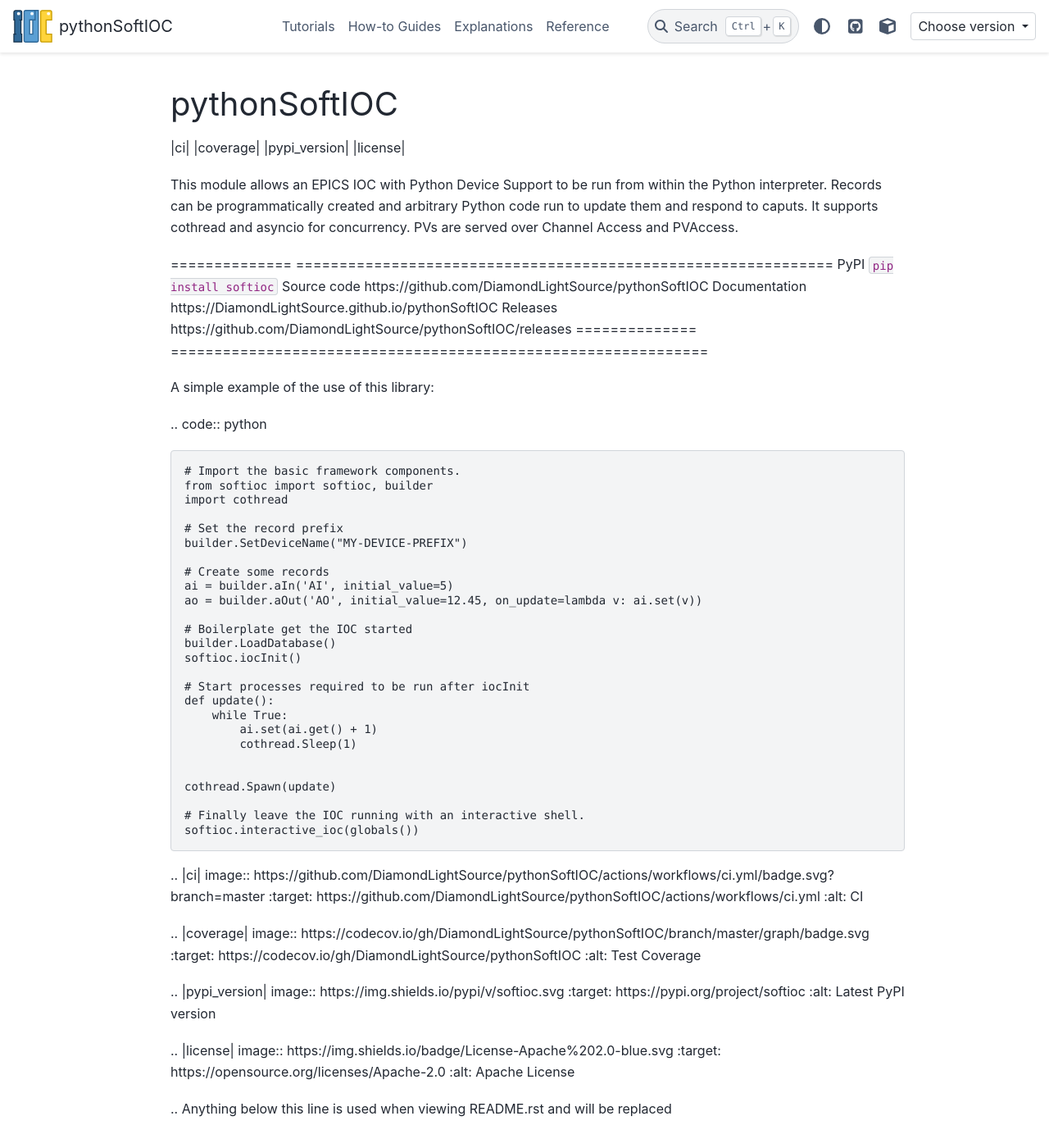
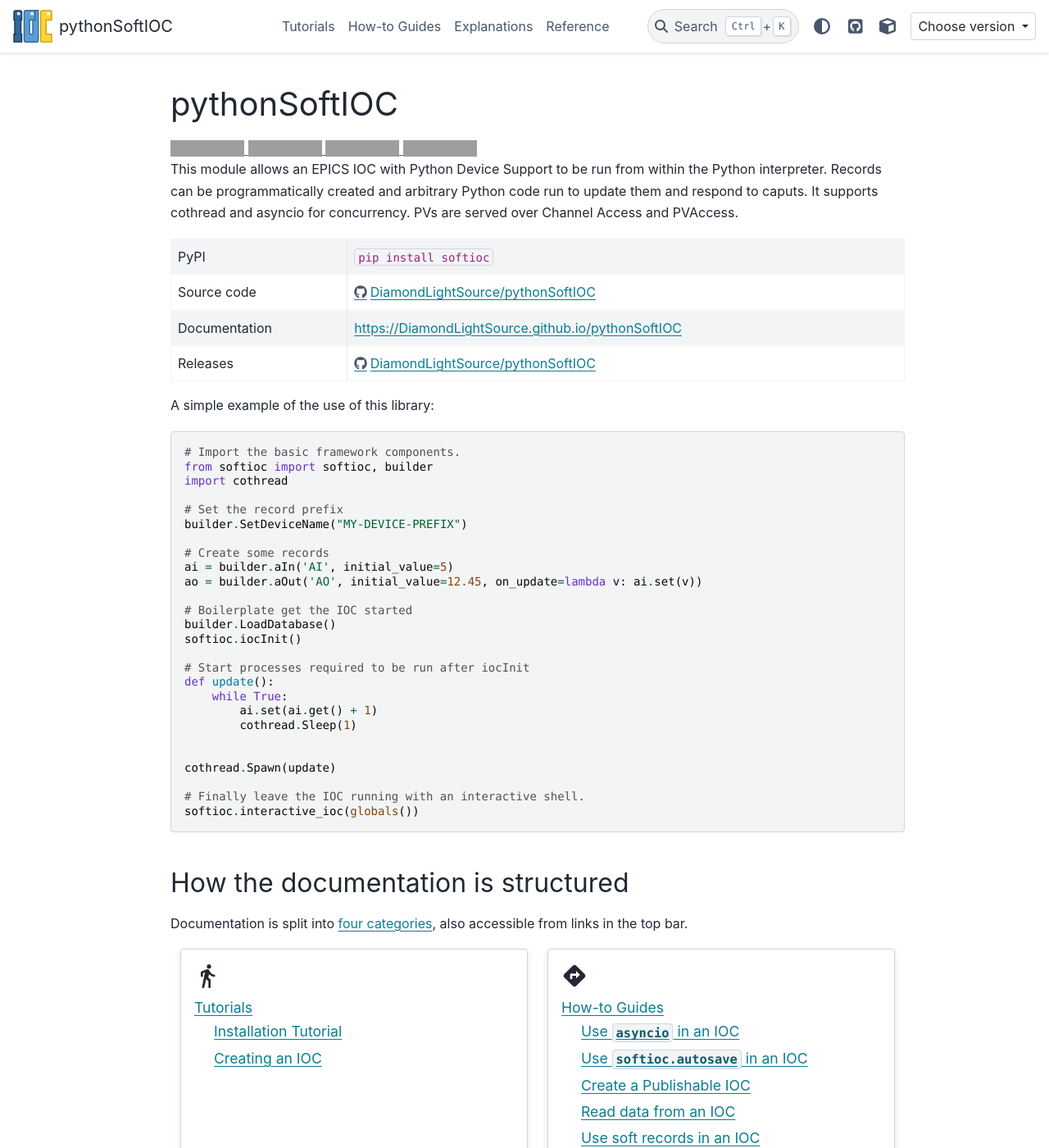
Before and after one commit to DiamondLightSource/pythonSoftIOC, a Sphinx documentation site: the page built from docs/index.md, in a window 1280 px wide and 1400 px high. Shown: the whole window at 82% size. Built offline with Sphinx 7.4.7 and the PyData theme 0.15.4, drawn with Linux system fonts in a browser that asks for light colours; the version number could not be read and is left out; part of the change alters nothing that is shown; grey boxes are pictures that could not be loaded.

Commit message:
Include README.rst in index.md through eval-rst so it renders as RST
MyST's {include} directive ignores the :parser: option and parsed the
README as Markdown, so the rendered index page showed the RST source
(|ci| badges, the ==== table and .. code:: block) as plain text.

An eval-rst fence with a real docutils include parses it as RST, but
MyST parses that fence in a scratch document, so substitution
definitions in it never resolve and an RST title cannot nest the
Markdown headings that follow. So the README now uses plain image
directives for its badges (which render the same on GitHub and PyPI)
and index.md supplies the H1 itself, including the README from a
marker comment after its title.

Co-Authored-By: Claude Fable 5.1 <noreply@anthropic.com>
Claude-Session: https://claude.ai/code/session_01Uybqz3j1MXkGpuHVYNKjT5

````diff
--- a/README.rst
+++ b/README.rst
@@ -1,7 +1,24 @@
 pythonSoftIOC
 =============
 
-|ci| |coverage| |pypi_version| |license|
+..
+    Anything above this line is replaced by the title in docs/index.md
+
+.. image:: https://github.com/DiamondLightSource/pythonSoftIOC/actions/workflows/ci.yml/badge.svg?branch=master
+    :target: https://github.com/DiamondLightSource/pythonSoftIOC/actions/workflows/ci.yml
+    :alt: CI
+
+.. image:: https://codecov.io/gh/DiamondLightSource/pythonSoftIOC/branch/master/graph/badge.svg
+    :target: https://codecov.io/gh/DiamondLightSource/pythonSoftIOC
+    :alt: Test Coverage
+
+.. image:: https://img.shields.io/pypi/v/softioc.svg
+    :target: https://pypi.org/project/softioc
+    :alt: Latest PyPI version
+
+.. image:: https://img.shields.io/badge/License-Apache%202.0-blue.svg
+    :target: https://opensource.org/licenses/Apache-2.0
+    :alt: Apache License
 
 
 This module allows an EPICS IOC with Python Device Support to be run from within
@@ -47,22 +64,6 @@ A simple example of the use of this library:
     # Finally leave the IOC running with an interactive shell.
     softioc.interactive_ioc(globals())
 
-.. |ci| image:: https://github.com/DiamondLightSource/pythonSoftIOC/actions/workflows/ci.yml/badge.svg?branch=master
-    :target: https://github.com/DiamondLightSource/pythonSoftIOC/actions/workflows/ci.yml
-    :alt: CI
-
-.. |coverage| image:: https://codecov.io/gh/DiamondLightSource/pythonSoftIOC/branch/master/graph/badge.svg
-    :target: https://codecov.io/gh/DiamondLightSource/pythonSoftIOC
-    :alt: Test Coverage
-
-.. |pypi_version| image:: https://img.shields.io/pypi/v/softioc.svg
-    :target: https://pypi.org/project/softioc
-    :alt: Latest PyPI version
-
-.. |license| image:: https://img.shields.io/badge/License-Apache%202.0-blue.svg
-    :target: https://opensource.org/licenses/Apache-2.0
-    :alt: Apache License
-
 ..
     Anything below this line is used when viewing README.rst and will be replaced
     when included in index.md
--- a/docs/index.md
+++ b/docs/index.md
@@ -2,9 +2,12 @@
 html_theme.sidebar_secondary.remove: true
 ---
 
-```{include} ../README.rst
-:parser: rst
-:end-before: when included in index.md
+# pythonSoftIOC
+
+```{eval-rst}
+.. include:: ../README.rst
+    :start-after: replaced by the title in docs/index.md
+    :end-before: when included in index.md
 ```
 
 
````
